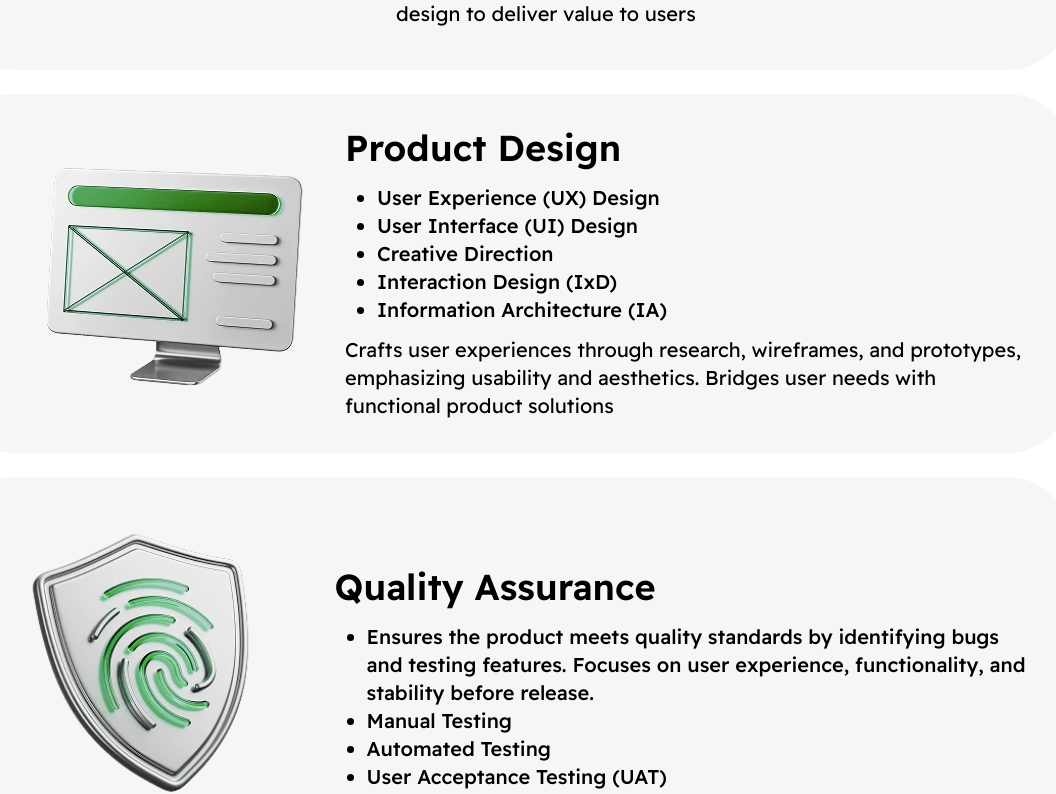
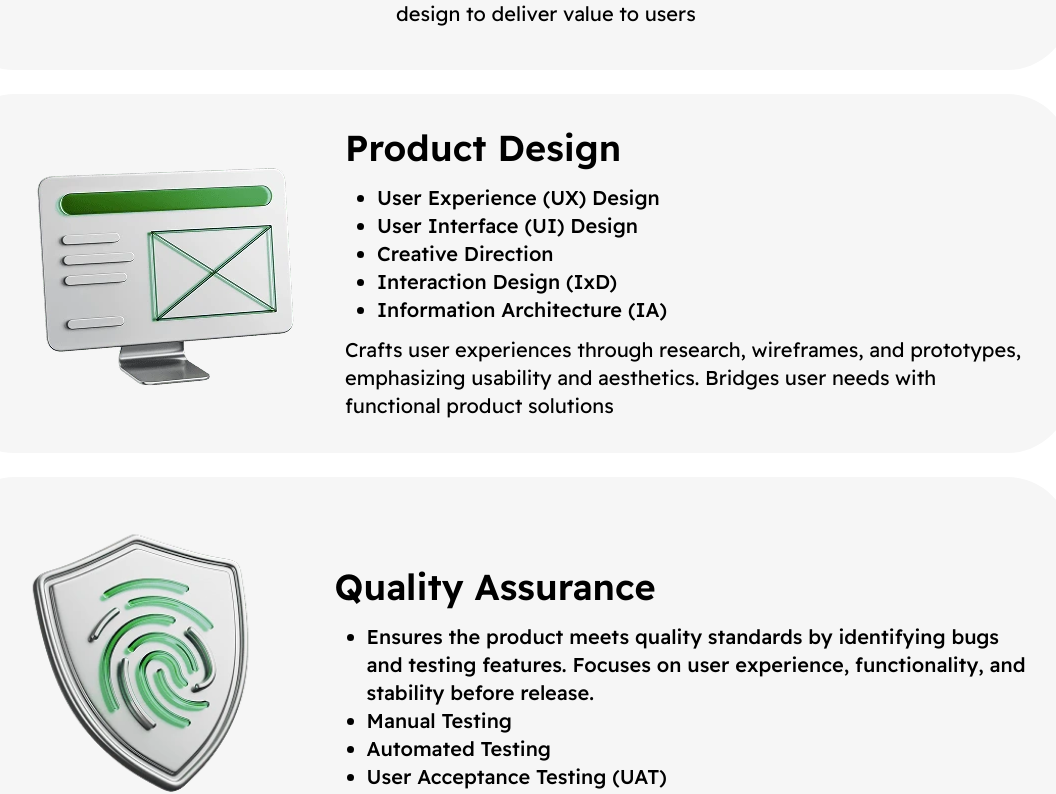
Before and after one commit to gecraft-com/gecraft-website, a React (Vite) app: page /services in a window 1280 px wide. Shown: the part 966-1760 px from the top of the page, without its empty margins (129-1185 px from the left). Built offline with nearby package versions, Linux system fonts and the light colour scheme.

Commit message:
Delete flip for service icons

```diff
--- a/src/components/ServiceItem.jsx
+++ b/src/components/ServiceItem.jsx
@@ -1,25 +1,28 @@
-function ServiceItem({ service, even }) {
+import clsx from 'clsx'
+
+function ServiceItem({ service, odd }) {
   const { icon, serviceName, list, paragraph, anchor } = service
 
   return (
     <div
       id={anchor}
-      className={`max-w-[78.875rem] rounded-3xl bg-primary-100 px-4 py-3.5 sm:p-6 xl:flex xl:items-center xl:rounded-[4rem] xl:px-11 xl:py-8 ${even ? '' : 'ml-auto'} scroll-mt-20 xl:scroll-mt-24`}
+      className={clsx(
+        'max-w-[78.875rem] scroll-mt-20 rounded-3xl bg-primary-100 px-4 py-3.5 sm:p-6 xl:flex xl:scroll-mt-24 xl:items-center xl:rounded-[4rem] xl:px-11 xl:py-8',
+        {
+          'mr-auto': odd,
+          'ml-auto': !odd,
+        }
+      )}
     >
       <img
         src={icon}
         alt="logo"
         loading="lazy"
-        className={`hidden w-[29rem] 2xl:w-[35rem] ${even ? '' : '-scale-x-100'} xl:block`}
+        className="hidden w-[29rem] xl:block 2xl:w-[35rem]"
       />
       <div className="w-11/12">
         <div className="flex items-center">
-          <img
-            src={icon}
-            alt="logo"
-            loading="lazy"
-            className={`w-20 sm:w-32 ${even ? '' : '-scale-x-100'} xl:hidden`}
-          />
+          <img src={icon} alt="logo" loading="lazy" className="w-20 sm:w-32 xl:hidden" />
           <h2 className="text-lg font-semibold sm:text-3xl xl:text-4xl">{serviceName}</h2>
         </div>
         <ul className="mt-3 list-disc pl-6 text-sm font-medium sm:mt-4 sm:text-lg xl:pl-8 xl:text-xl">
--- a/src/components/ServicesList.jsx
+++ b/src/components/ServicesList.jsx
@@ -5,7 +5,7 @@ function ServicesList() {
   return (
     <div className="mt-6 flex flex-col gap-3 sm:mt-11 sm:gap-6 xl:mt-14">
       {services.map((service, index) => (
-        <ServiceItem key={service.id} service={service} even={index % 2 === 0} />
+        <ServiceItem key={service.id} service={service} odd={index % 2 === 0} />
       ))}
     </div>
   )
```
